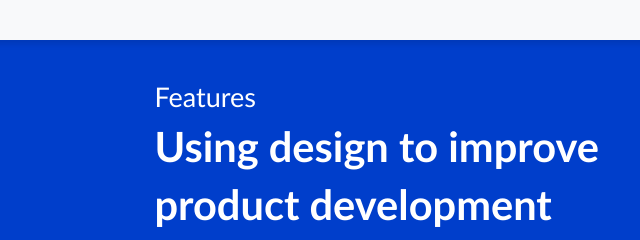
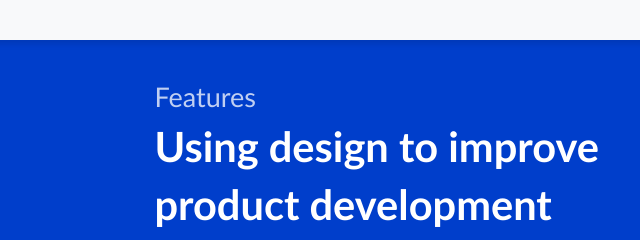
Before and after one commit to EHOTIKC/weblab4, a plain HTML site: page index.html in a window 1280 px wide. Shown: the top 240 px of the page, 76-716 px from the left. Drawn offline with Linux system fonts and the light colour scheme.

Commit message:
second commit

```diff
--- a/style/style.css
+++ b/style/style.css
@@ -152,9 +152,8 @@
         .content .main-text{
             padding-left: 18vw;
             padding-top: 5vh;
-            font-size: calc(1.3vw + 1.3vh);;
-
-
+            font-size: calc(1.3vw + 1.3vh);
+            color: #ffffffc0;
         }
         .content .main-header{
             padding-top: 1vh;
```
